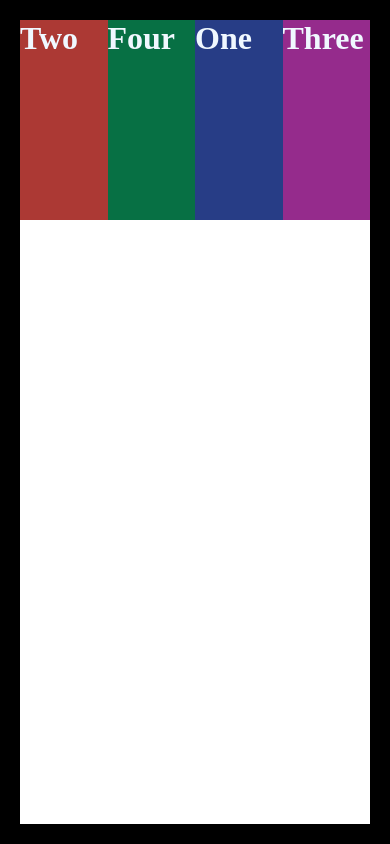
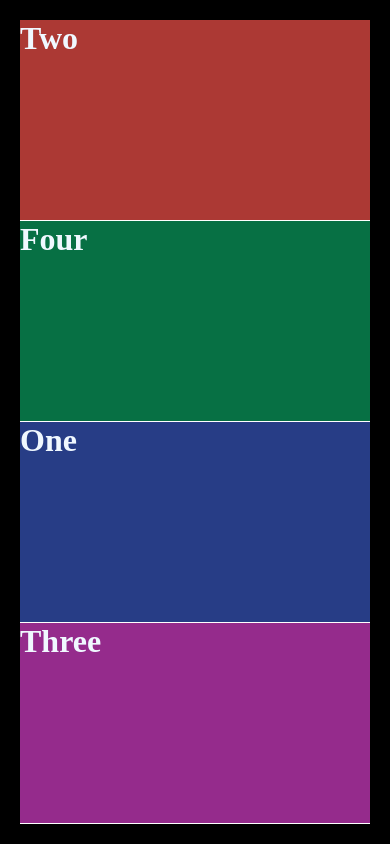
Before and after one commit to iamfredrickokereke/Code-Learnable, a plain HTML site: page Learnable/Flexbox/day3.html in a window 390 px wide. Drawn offline with Linux system fonts and the light colour scheme.

Commit message:
using flex - grow - shrink - basis- one for responsiveness

```diff
--- a/Learnable/Flexbox/day3.css
+++ b/Learnable/Flexbox/day3.css
@@ -11,16 +11,16 @@ h1{
     height: 100vh;
     border: 20px solid rgb(0, 0, 0);
     display: flex;
-    align-content: stretch;
+    flex-wrap: wrap;
 
 }
 
 .child-1{
-    width: 200px;
+
     height: 200px;
     background: rgb(39, 61, 134);
     order: 1;
-    flex-grow: 1;
+    flex: 2 1 300px;
 }
 
 .child-2{
```
